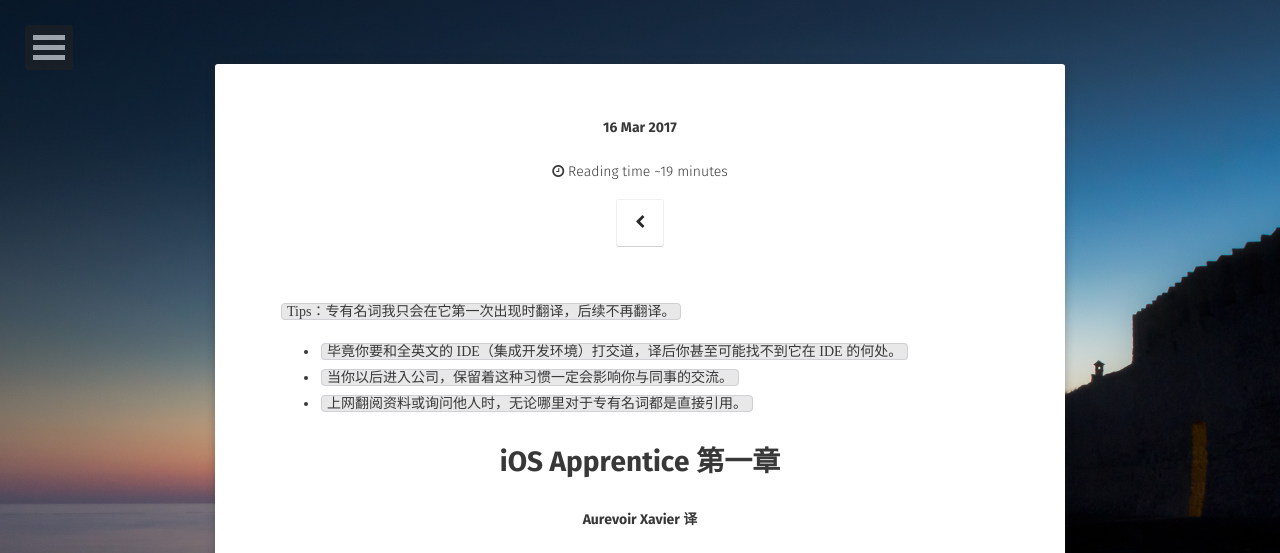
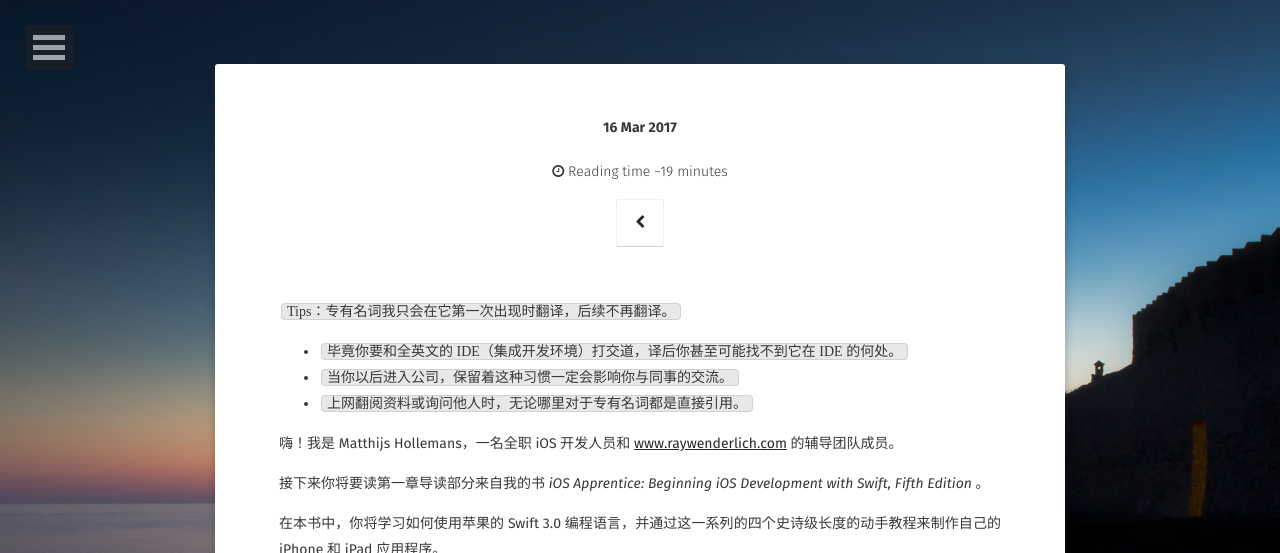
Before and after one commit to AurevoirXavier/deprecated-AurevoirXavier.github.io, a Jekyll site: the page built from _posts/2017-3-16-iOS Apprentice.md, in a window 1280 px wide and 900 px high, cut to the strip 0-553 px from the top of the window. Built offline with Jekyll 4.4.1, drawn with Linux system fonts in a browser that asks for light colours; some web fonts are replaced; our own code applies the rules of GitHub Pages for plain Markdown files; comment, search, counter and statistics services are not loaded.

Commit message:
21:05/03/16/2017

```diff
--- a/_posts/2017-3-16-iOS Apprentice.md
+++ b/_posts/2017-3-16-iOS Apprentice.md
@@ -14,12 +14,6 @@
 - `上网翻阅资料或询问他人时，无论哪里对于专有名词都是直接引用。`
 
 
-
-<h1 align="center">iOS Apprentice 第一章</h1>
-
-<center><strong>Aurevoir Xavier 译</strong></center>
-
-<br>
 
 嗨！我是 Matthijs Hollemans，一名全职 iOS 开发人员和 [www.raywenderlich.com](www.raywenderlich.com) 的辅导团队成员。
 
```
